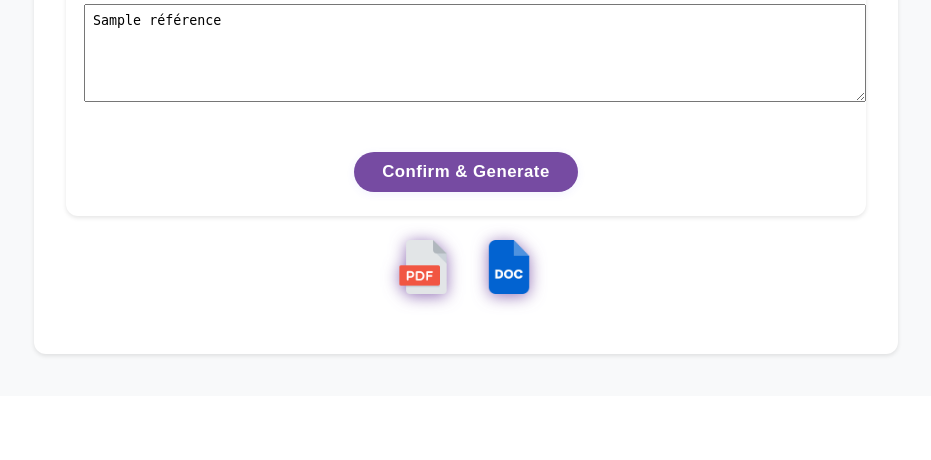
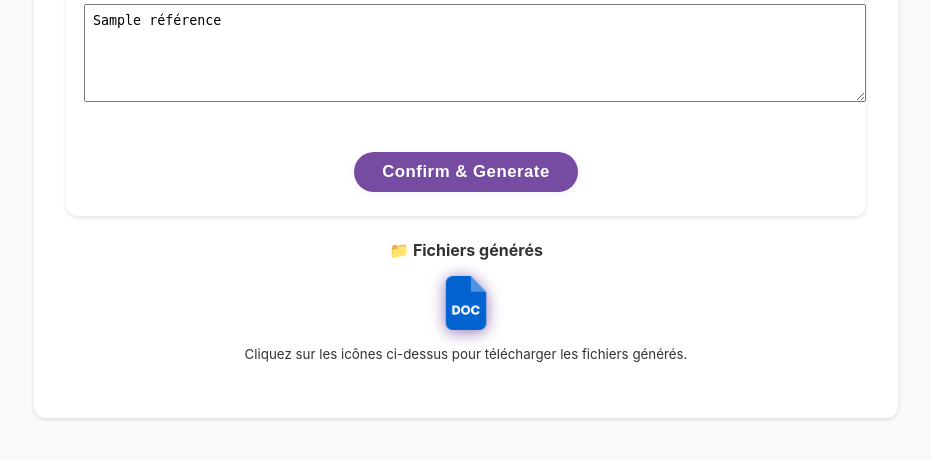
Before and after one commit to Hachimi95/Auto-Veille, a Flask app: template templates/auto_bulletin.html in a window 1280 px wide. Shown: the part 1582-2042 px from the top of the page, without its empty margins (174-1105 px from the left). Before the commit the page ends 1940 px from the top, so only its background shows below. Run offline with Flask 3, Linux system fonts and the light colour scheme; the template is opened without the code that fills it: most values are stand-ins (such as "Sample title", 1, 10 or a date in 2020).

Commit message:
fix: finally5

```diff
--- a/templates/auto_bulletin.html
+++ b/templates/auto_bulletin.html
@@ -63,16 +63,24 @@
     </form>
   {% endif %}
 
-  {% if generated_files %}
-    <div style="text-align: center; margin-bottom: 1.5rem; display: flex; justify-content: center; gap: 32px;">
-      <a href="?download={{ generated_files.pdf }}" title="Download PDF">
-        <img src="/static/pdf.png" alt="Download PDF" style="width:54px;height:54px;object-fit:contain;filter:drop-shadow(0 2px 8px #764ba2cc);transition:transform 0.15s;cursor:pointer;" onmouseover="this.style.transform='scale(1.08)'" onmouseout="this.style.transform='none'">
-      </a>
-      <a href="?download={{ generated_files.word }}" title="Download Word">
-        <img src="/static/doc.png" alt="Download Word" style="width:54px;height:54px;object-fit:contain;filter:drop-shadow(0 2px 8px #764ba2cc);transition:transform 0.15s;cursor:pointer;" onmouseover="this.style.transform='scale(1.08)'" onmouseout="this.style.transform='none'">
-      </a>
+{% if generated_files and generated_files|length > 0 %}
+  <div style="text-align: center; margin-top: 1.5rem; margin-bottom: 1.5rem;">
+    <h4 style="margin-bottom: 1rem;">📁 Fichiers générés</h4>
+    <div style="display: flex; justify-content: center; gap: 32px;">
+      {% for file in generated_files %}
+        <a href="{{ file.url }}" title="Télécharger {{ file.type }}" target="_blank">
+          {% if file.type == 'PDF' %}
+            <img src="{{ url_for('static', filename='pdf.png') }}" alt="Download PDF" style="width:54px;height:54px;object-fit:contain;filter:drop-shadow(0 2px 8px #764ba2cc);transition:transform 0.15s;cursor:pointer;" onmouseover="this.style.transform='scale(1.08)'" onmouseout="this.style.transform='none'">
+          {% else %}
+            <img src="{{ url_for('static', filename='doc.png') }}" alt="Download Word" style="width:54px;height:54px;object-fit:contain;filter:drop-shadow(0 2px 8px #764ba2cc);transition:transform 0.15s;cursor:pointer;" onmouseover="this.style.transform='scale(1.08)'" onmouseout="this.style.transform='none'">
+          {% endif %}
+        </a>
+      {% endfor %}
     </div>
-  {% endif %}
+    <small class="text-muted" style="display: block; margin-top: 0.75rem;">Cliquez sur les icônes ci-dessus pour télécharger les fichiers générés.</small>
+  </div>
+{% endif %}
+
 </section>
 {% endblock %}
 {% block scripts %}
```
